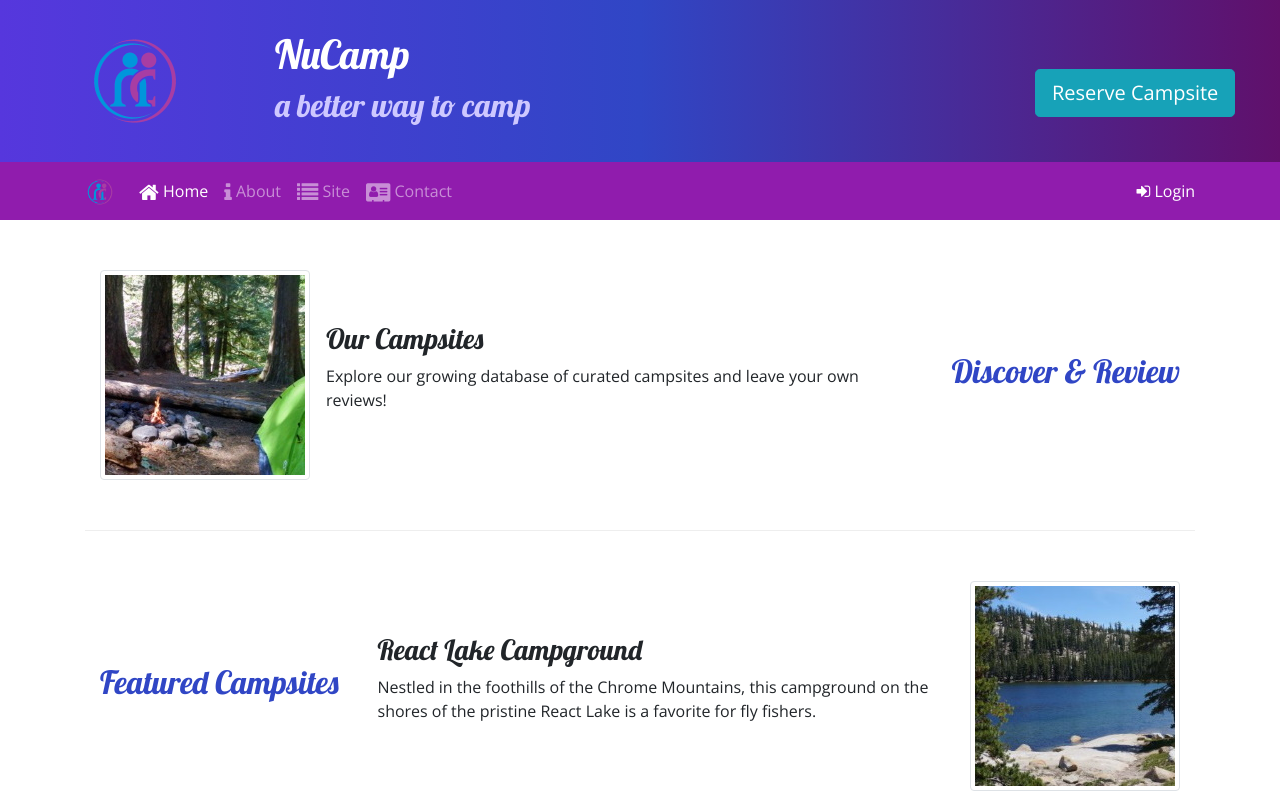
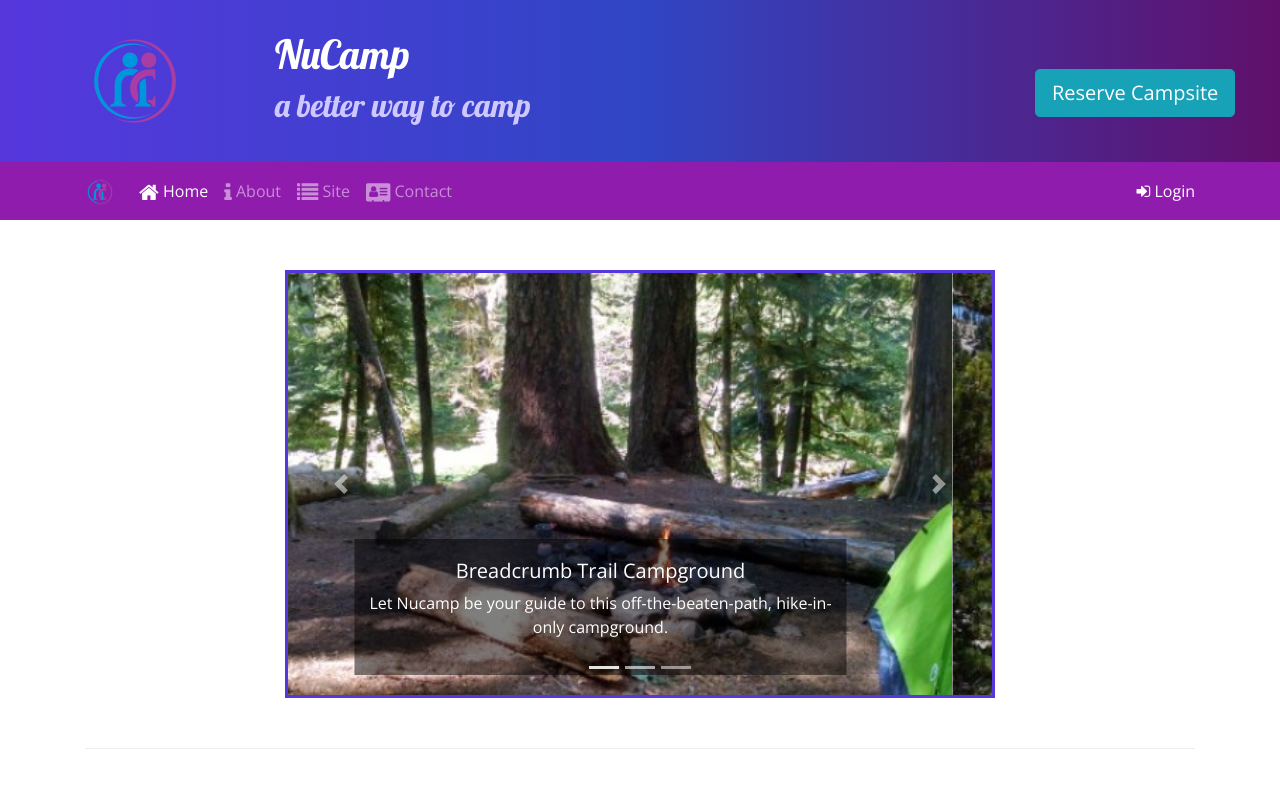
Before and after one commit to gaoyanyan666/bootstrap_setup_project, a website: page index.html in a window 1280 px wide. Shown: the top 796 px of the page. Drawn offline with nearby package versions, Linux system fonts and the light colour scheme.

Commit message:
Carousel

```diff
--- a/css/styles.css
+++ b/css/styles.css
@@ -49,3 +49,11 @@ a:hover {
     color: inherit;
     text-decoration: none;
 }
+
+.carousel-caption {
+    background-color: rgba(0, 0, 0, 0.5);
+}
+
+.carousel {
+    border: solid #5637DD;
+}
--- a/index.html
+++ b/index.html
@@ -100,6 +100,50 @@
         </div>
     </div>
     <div class="container">
+        <div class="row row-content">
+            <div class="col-md-8 mx-auto">
+
+                <div id="homeCarousel" class="carousel slide" data-ride="carousel">
+                    <ol class="carousel-indicators">
+                        <li data-target="#homeCarousel" data-slide-to="0" class="active"></li>
+                        <li data-target="#homeCarousel" data-slide-to="1"></li>
+                        <li data-target="#homeCarousel" data-slide-to="2"></li>
+                    </ol>
+                    <div class="carousel-inner">
+                        <div class="carousel-item active">
+                            <img src="img/breadcrumb-trail.jpg" alt="breadcrumb Trail Campground" class="d-block w-100">
+                            <div class="carousel-caption">
+                                <h5>Breadcrumb Trail Campground</h5>
+                                <p class="d-none d-sm-block">Let Nucamp be your guide to this off-the-beaten-path, hike-in-only campground.</p>
+                            </div>
+                        </div>
+                        <div class="carousel-item">
+                            <img src="img/react-lake.jpg" class="d-block w-100" alt="React Lake Campground">
+                            <div class="carousel-caption d-none d-md-block">
+                                <h5>React Lake Campground</h5>
+                                <p>Nestled in the foothills of the Chrome Mountains, this campground on the shores of the pristine React Lake is a favorite for fly fishers.</p>
+                            </div>
+                        </div>
+                        <div class="carousel-item">
+                            <img src="img/chrome-river.jpg" class="d-block w-100" alt="Chrome River Campground">
+                            <div class="carousel-caption">
+                                <h5>Chrome River Campground</h5>
+                                <p class="d-none d-sm-block">Spend a few sunny days and starry nights beneath a canopy of old-growth firs at this enchanting spot by the Chrome River.</p>
+                            </div>
+                        </div>
+                    </div>
+                    <a class="carousel-control-prev" href="#homeCarousel" role="button" data-slide="prev">
+                        <span class="carousel-control-prev-icon" aria-hidden="true"></span>
+                        <span class="sr-only">Previous</span>
+                    </a>
+                    <a class="carousel-control-next" href="#homeCarousel" role="button" data-slide="next">
+                        <span class="carousel-control-next-icon" aria-hidden="true"></span>
+                        <span class="sr-only">Next</span>
+                    </a>
+                </div>
+            </div>
+        </div>
+
         <div class="row row-content align-items-center">
             <div class="col-sm-4 order-sm-last col-md-3">
                 <h2 class="text-sm-right">Discover & Review</h2>
```
